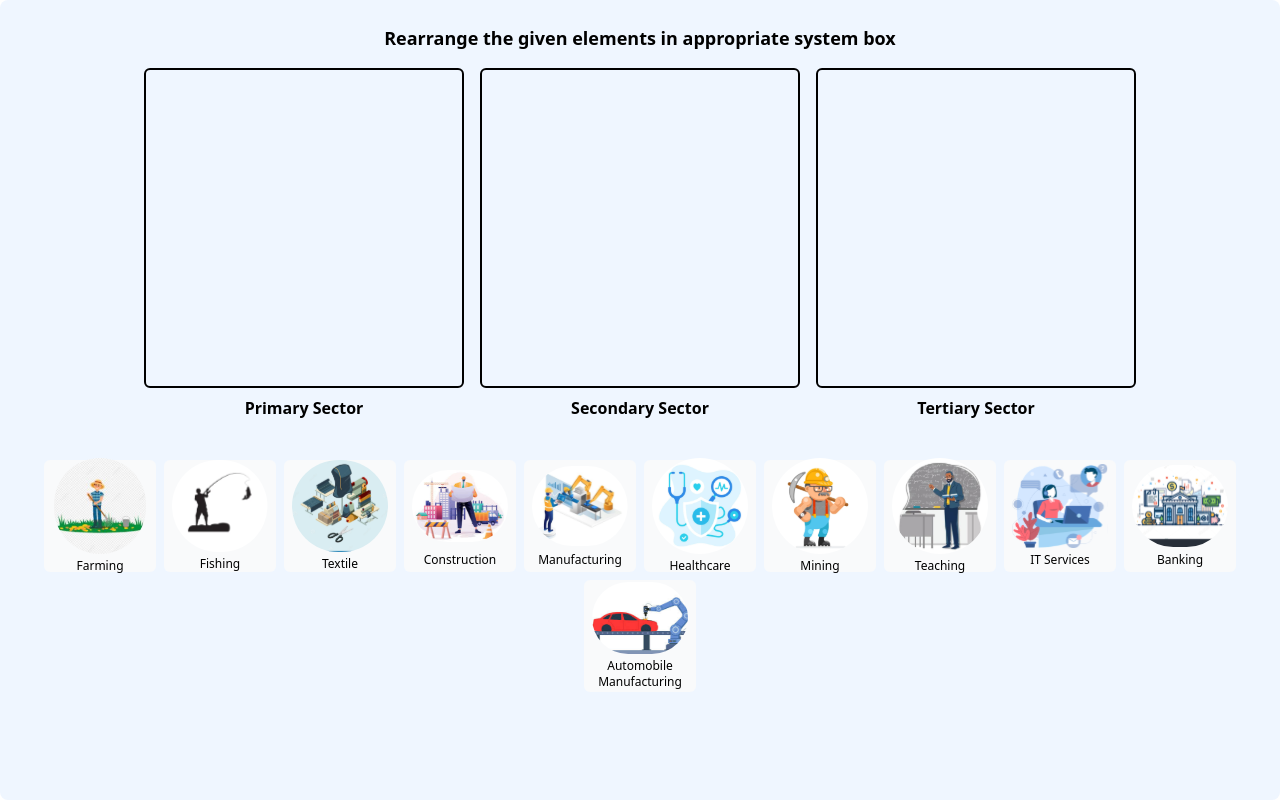
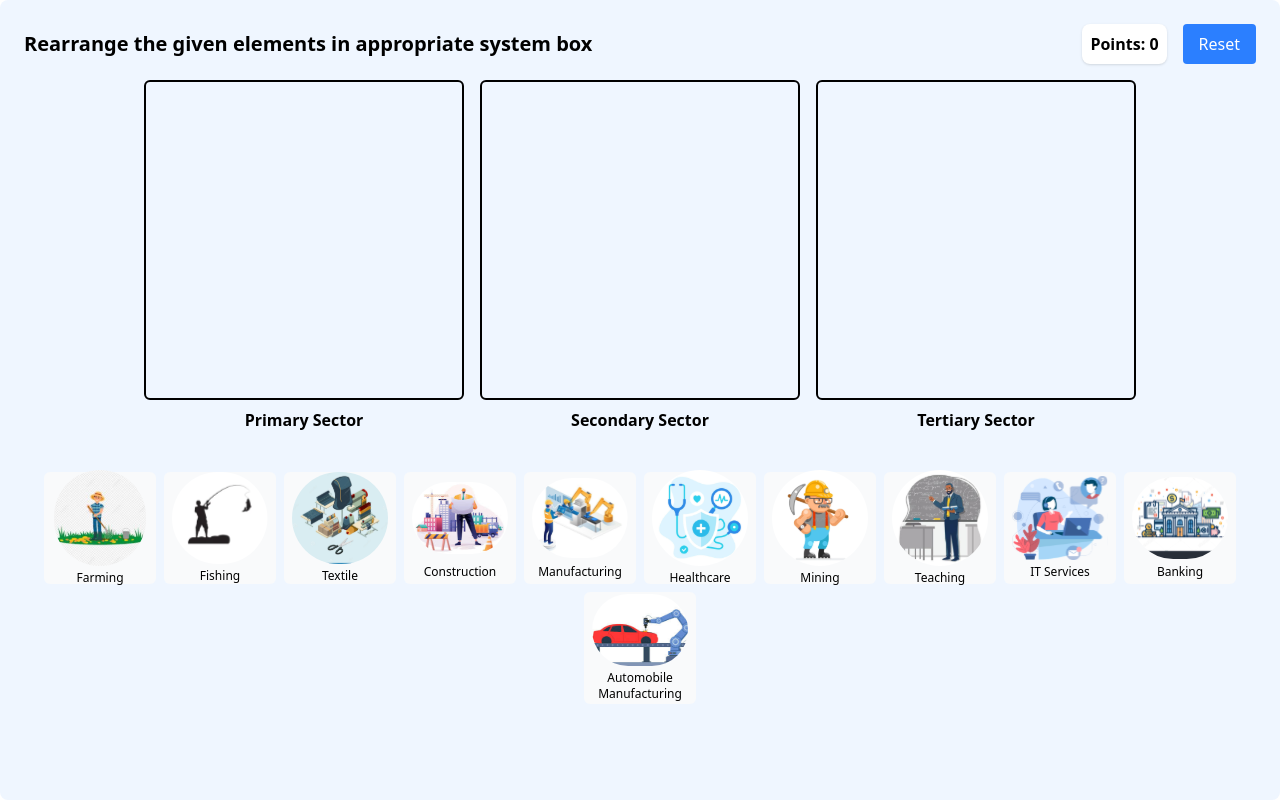
Before and after one commit to GaneshMishra-lab/mernheads_olabs, a React (Vite) app in the folder sectors_of_eco/: page / in a window 1280 px wide. Built offline with nearby package versions, Linux system fonts and the light colour scheme.

Commit message:
game one refined

```diff
--- a/sectors_of_eco/src/pages/EconomicSectorsClassification.jsx
+++ b/sectors_of_eco/src/pages/EconomicSectorsClassification.jsx
@@ -1,22 +1,21 @@
-import React, { useState } from 'react';
+import React, { useState, useEffect } from 'react';
 
 const EconomicSectorsClassification = () => {
   // Define the sectors and items
   const sectors = ["Primary Sector", "Secondary Sector", "Tertiary Sector"];
 
   const allItems = [
-    { id: 1, name: "Farming", image: "/assets/farming.svg", initialSector: null },
-    { id: 2, name: "Fishing", image: "/assets/fishing.svg", initialSector: null },
-    { id: 3, name: "Textile", image: "/assets/textile.svg", initialSector: null },
-    { id: 4, name: "Construction", image: "/assets/construction.svg", initialSector: null },
-    { id: 5, name: "Manufacturing", image: "/assets/manufacturing.svg", initialSector: null },
-    { id: 6, name: "Healthcare", image: "/assets/healthcare.svg", initialSector: null },
-    { id: 7, name: "Mining", image: "/assets/mining.svg", initialSector: null },
-    { id: 8, name: "Teaching", image: "/assets/teaching.svg", initialSector: null },
-    { id: 9, name: "IT Services", image: "/assets/it.svg", initialSector: null },
-    { id: 10, name: "Banking", image: "/assets/banking.svg", initialSector: null },
-    { id: 11, name: "Automobile Manufacturing", image: "/assets/automobile.svg", initialSector: null },
-
+    { id: 1, name: "Farming", image: "/assets/farming.svg", answer: "Primary Sector" },
+    { id: 2, name: "Fishing", image: "/assets/fishing.svg", answer: "Primary Sector" },
+    { id: 3, name: "Textile", image: "/assets/textile.svg", answer: "Secondary Sector" },
+    { id: 4, name: "Construction", image: "/assets/construction.svg", answer: "Secondary Sector" },
+    { id: 5, name: "Manufacturing", image: "/assets/manufacturing.svg", answer: "Secondary Sector" },
+    { id: 6, name: "Healthcare", image: "/assets/healthcare.svg", answer: "Tertiary Sector" },
+    { id: 7, name: "Mining", image: "/assets/mining.svg", answer: "Primary Sector" },
+    { id: 8, name: "Teaching", image: "/assets/teaching.svg", answer: "Tertiary Sector" },
+    { id: 9, name: "IT Services", image: "/assets/it.svg", answer: "Tertiary Sector" },
+    { id: 10, name: "Banking", image: "/assets/banking.svg", answer: "Tertiary Sector" },
+    { id: 11, name: "Automobile Manufacturing", image: "/assets/automobile.svg", answer: "Secondary Sector" },
   ];
 
   // State to keep track of which sector each item is assigned to
@@ -29,6 +28,67 @@ const EconomicSectorsClassification = () => {
   // State to track unassigned items
   const [unassignedItems, setUnassignedItems] = useState(allItems);
 
+  // State to track validation errors for sectors
+  const [sectorErrors, setSectorErrors] = useState({
+    "Primary Sector": false,
+    "Secondary Sector": false,
+    "Tertiary Sector": false
+  });
+
+  // State for points and game status
+  const [points, setPoints] = useState(0);
+  const [isCompleted, setIsCompleted] = useState(false);
+  const [feedback, setFeedback] = useState('');
+
+  // Constants for point system
+  const CORRECT_PLACEMENT = 10; // Points awarded for correct placement
+  const WRONG_PLACEMENT = -5; // Points deducted for wrong placement
+
+  // Check for game completion
+  useEffect(() => {
+    const totalAssignedItems = Object.values(itemAssignments).flat().length;
+    const allItemsPlaced = totalAssignedItems === allItems.length;
+    const allCorrectlyPlaced = allItems.every(item => {
+      const sector = item.answer;
+      return itemAssignments[sector].some(assignedItem => assignedItem.id === item.id);
+    });
+
+    if (allItemsPlaced && allCorrectlyPlaced && !isCompleted) {
+      setIsCompleted(true);
+      // Bonus points for completing the activity
+      setPoints(prevPoints => prevPoints + 20);
+      setFeedback('Congratulations! You\'ve correctly classified all items!');
+    }
+  }, [itemAssignments, isCompleted ]);
+
+  // Reset error state after a delay
+  useEffect(() => {
+    const timeouts = Object.keys(sectorErrors).map(sector => {
+      if (sectorErrors[sector]) {
+        return setTimeout(() => {
+          setSectorErrors(prev => ({
+            ...prev,
+            [sector]: false
+          }));
+        }, 1500);
+      }
+      return null;
+    }).filter(Boolean);
+
+    // Clear feedback message after delay
+    let feedbackTimeout;
+    if (feedback && !isCompleted) {
+      feedbackTimeout = setTimeout(() => {
+        setFeedback('');
+      }, 3000);
+    }
+
+    return () => {
+      timeouts.forEach(timeout => clearTimeout(timeout));
+      if (feedbackTimeout) clearTimeout(feedbackTimeout);
+    };
+  }, [sectorErrors, feedback, isCompleted]);
+
   // Function to handle drag start
   const handleDragStart = (e, item) => {
     e.dataTransfer.setData("itemId", item.id);
@@ -39,9 +99,11 @@ const EconomicSectorsClassification = () => {
     e.preventDefault();
   };
 
-  // Function to handle drop
+  // Function to handle drop with validation
   const handleDrop = (e, targetSector) => {
     e.preventDefault();
+    if (isCompleted) return; // Prevent changes after completion
+
     const itemId = parseInt(e.dataTransfer.getData("itemId"));
 
     // Find the item that was dragged
@@ -53,6 +115,30 @@ const EconomicSectorsClassification = () => {
 
     if (!draggedItem) return;
 
+    // Check if the target sector is correct
+    const isCorrectSector = draggedItem.answer === targetSector;
+
+    // Track if this is a new placement or a move
+    const isNewPlacement = unassignedItems.some(item => item.id === itemId);
+
+    // If incorrect sector, show error, apply penalty and don't move the item
+    if (!isCorrectSector) {
+      // Show error for the sector
+      setSectorErrors(prev => ({
+        ...prev,
+        [targetSector]: true
+      }));
+
+      // Apply penalty only if it's a new placement
+      if (isNewPlacement) {
+        setPoints(prevPoints => prevPoints + WRONG_PLACEMENT);
+        setFeedback(`Oops! -${Math.abs(WRONG_PLACEMENT)} points. Try another sector.`);
+      }
+
+      return; // Don't proceed with the drop
+    }
+
+    // Proceed with the drop since sector is correct
     // Check if the item is already in a sector and remove it
     let newUnassigned = [...unassignedItems];
     let newAssignments = { ...itemAssignments };
@@ -75,26 +161,71 @@ const EconomicSectorsClassification = () => {
     // Update state
     setUnassignedItems(newUnassigned);
     setItemAssignments(newAssignments);
+
+    // Award points for correct placement (only if it's a new placement)
+    if (isNewPlacement) {
+      setPoints(prevPoints => prevPoints + CORRECT_PLACEMENT);
+      setFeedback(`Great! +${CORRECT_PLACEMENT} points!`);
+    }
+  };
+
+  // Function to reset the game
+  const handleReset = () => {
+    setUnassignedItems(allItems);
+    setItemAssignments({
+      "Primary Sector": [],
+      "Secondary Sector": [],
+      "Tertiary Sector": []
+    });
+    setPoints(0);
+    setIsCompleted(false);
+    setFeedback('');
   };
 
   return (
-    <div className="bg-blue-50 h-screen w-screen p-6 rounded-lg  mx-auto">
-      <h2 className="text-center text-lg font-bold mb-4">Rearrange the given elements in appropriate system box</h2>
+    <div className="bg-blue-50 h-screen w-screen p-6 rounded-lg mx-auto">
+      <div className=" mx-auto">
+        <div className="flex justify-between items-center mb-4">
+          <h2 className="text-center text-xl font-bold">Rearrange the given elements in appropriate system box</h2>
+          <div className="flex gap-4 items-center">
+            <div className="bg-white p-2 rounded-lg shadow">
+              <span className="font-bold">Points: {points}</span>
+            </div>
+            <button
+              onClick={handleReset}
+              className="bg-blue-500 hover:bg-blue-600 text-white px-4 py-2 rounded transition-colors"
+            >
+              Reset
+            </button>
+          </div>
+        </div>
+
+        {/* Feedback message */}
+        {feedback && (
+            <div className={`mb-4 p-3  rounded-lg text-center animate-pulse ${isCompleted ? '' : 'fixed'}  ${feedback.charAt(0) == 'G' ||feedback.charAt(0) == 'C'  ? 'bg-green-100 text-green-800' : 'bg-red-100 text-red-800'}`}>
+            <p className={`font-bold   ${isCompleted ? 'text-lg' : ''}`}>{feedback}</p>
+            {isCompleted && (
+              <p className="mt-2">
+                Final Score: <span className="font-bold">{points}</span> points
+              </p>
+            )}
+          </div>
+        )}
 
         {/* Sectors boxes */}
         <div className="flex flex-wrap gap-4 justify-center mb-6">
           {sectors.map((sector) => (
             <div key={sector} className="flex flex-col items-center">
               <div
-              className="border-2 border-black rounded-md w-40 h-40 sm:w-48 sm:h-48 md:w-80 md:h-80 flex flex-wrap content-start justify-center p-2 overflow-y-auto"
+                className={`border-2 ${sectorErrors[sector] ? 'border-red-500 bg-red-50' : isCompleted ? 'border-green-500 bg-green-50' : 'border-black'} rounded-md w-40 h-40 sm:w-48 sm:h-48 md:w-80 md:h-80 flex flex-wrap content-start justify-center p-2 overflow-y-auto transition-colors duration-300`}
                 onDragOver={handleDragOver}
                 onDrop={(e) => handleDrop(e, sector)}
               >
                 {itemAssignments[sector].map((item) => (
                   <div
                     key={item.id}
-                  className=" h-fit w-fit m-1 flex flex-col items-center justify-center bg-white rounded-md p-1 cursor-grab"
-                  draggable
+                    className="h-fit w-fit m-1 flex flex-col items-center justify-center bg-white rounded-md p-1 cursor-grab"
+                    draggable={!isCompleted}
                     onDragStart={(e) => handleDragStart(e, item)}
                   >
                     <img src={item.image} alt={item.name} className="w-24 h-24 object-contain mb-1" />
@@ -108,12 +239,13 @@ const EconomicSectorsClassification = () => {
         </div>
 
         {/* Unassigned items */}
+        {!isCompleted && unassignedItems.length > 0 && (
           <div className="bg-transparent p-4 rounded-md">
-        <div className="flex flex-wrap gap-2 justify-center">
+            <div className="flex flex-wrap gap-2  justify-center">
               {unassignedItems.map((item) => (
                 <div
                   key={item.id}
-              className=" h-28 w-28 flex flex-col items-center justify-center bg-gray-50 rounded-md p-1 cursor-grab"
+                  className="h-28 w-28 flex flex-col items-center justify-center bg-gray-50 rounded-md p-1 cursor-grab"
                   draggable
                   onDragStart={(e) => handleDragStart(e, item)}
                 >
@@ -123,6 +255,8 @@ const EconomicSectorsClassification = () => {
               ))}
             </div>
           </div>
+        )}
+      </div>
     </div>
   );
 };
```
Lines whose indentation alone changed are shown as unchanged.
